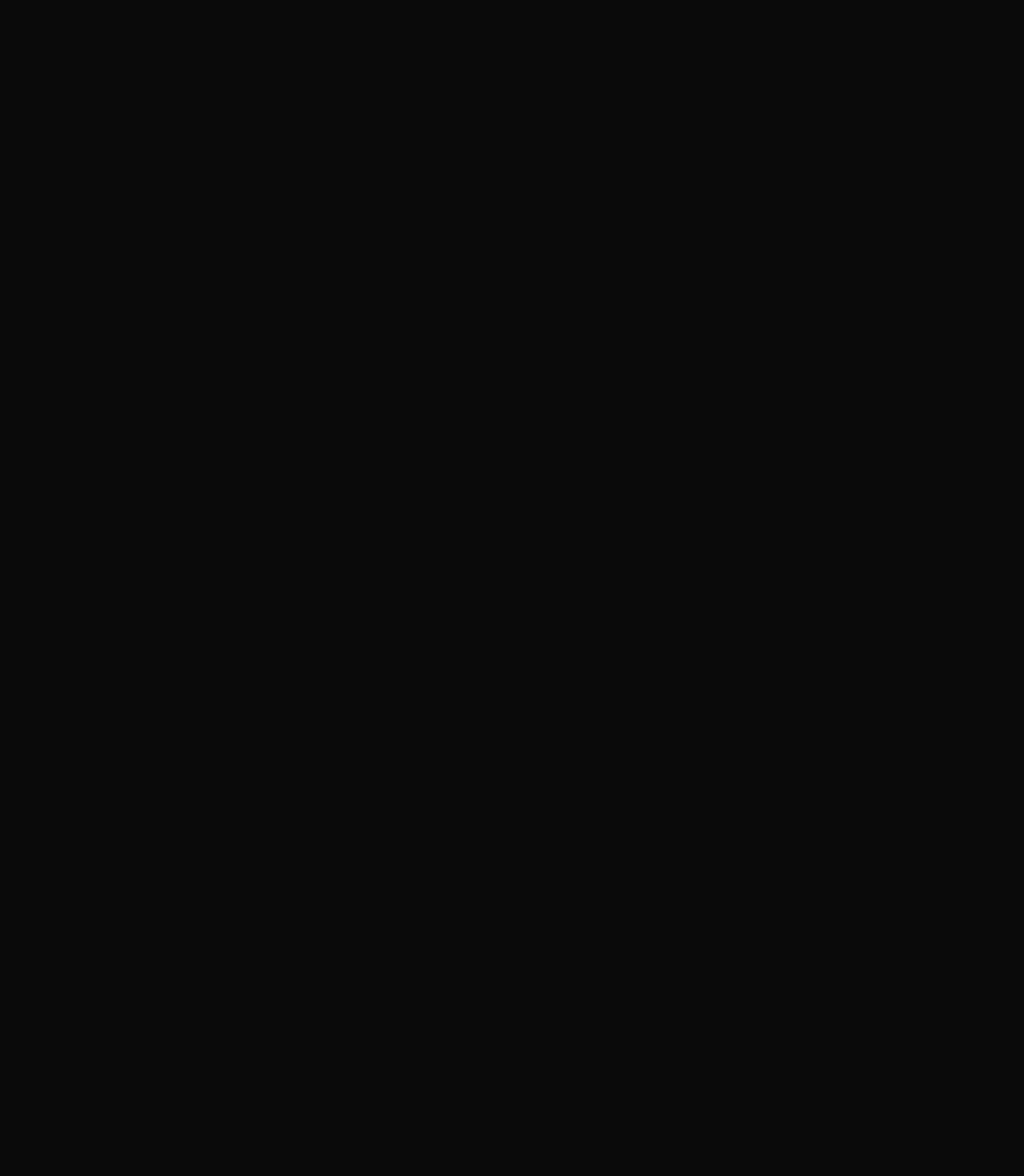
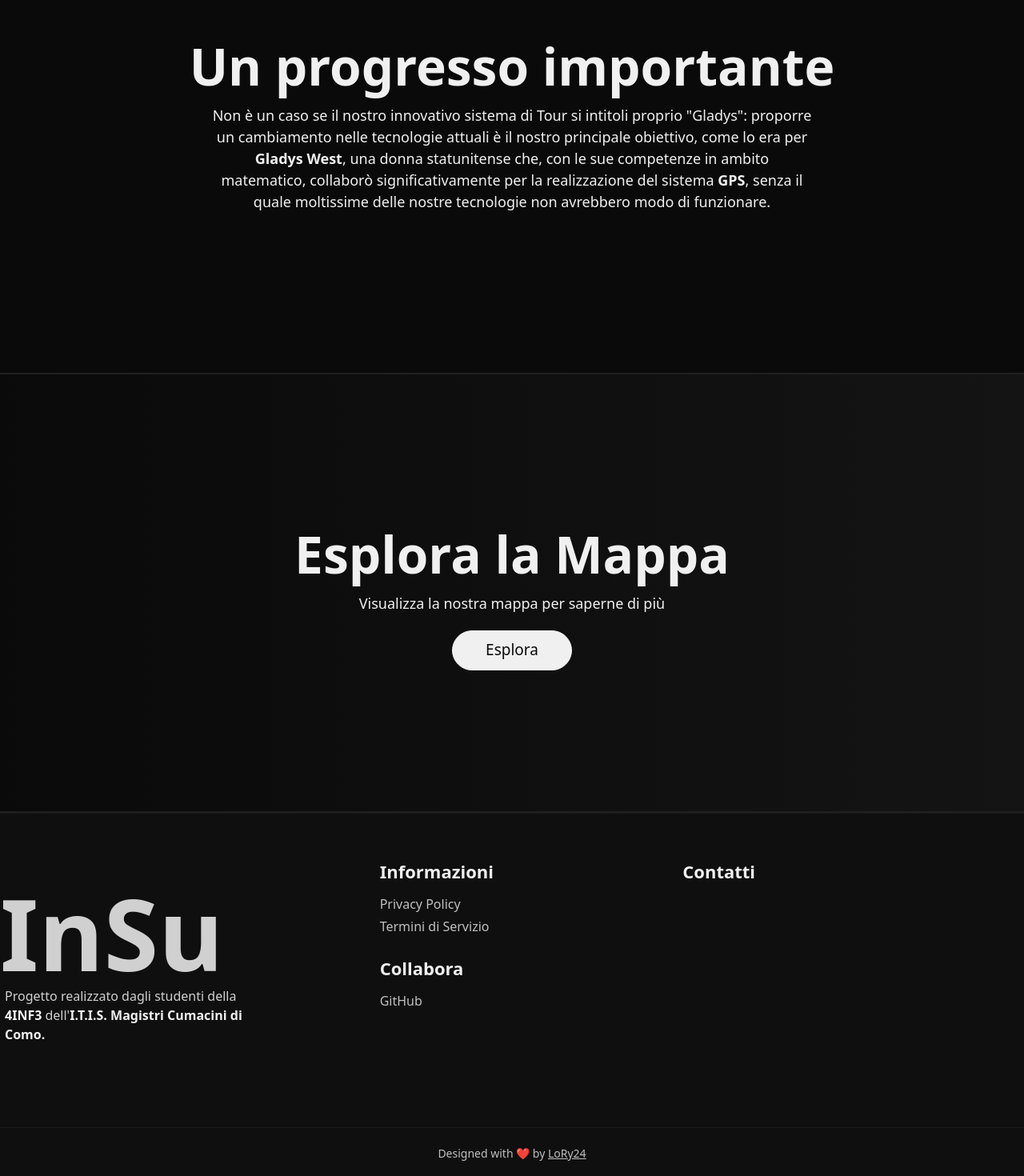
Before and after one commit to LoRy24/InSu-Web, a Next.js app: page /gladys in a window 1280 px wide. Shown: the part 640-2110 px from the top of the page at 80% size. Before the commit the page ends 800 px from the top, so only its background shows below. Built offline with nearby package versions, Linux system fonts and the light colour scheme; a web font is replaced by a local one.

Commit message:
Modifiche alla Navbar e al Footer

```diff
--- a/src/app/gladys/page.tsx
+++ b/src/app/gladys/page.tsx
@@ -2,15 +2,17 @@
 import SplitText from "@/components/reactbits/SplitText";
 import AnimatedContent from "@/components/reactbits/AnimatedContent";
 import DotGrid from "@/components/reactbits/DotGrid";
+import GlareHover from "@/components/reactbits/GlareHover";
+import Footer from "@/components/layouts/Footer";
 
 export default function GladysPage() {
     return (
-        <div>
+        <div className={"flex flex-col"}>
             <Navbar page={1}/>
             <div id={"head"} className={"fixed z-10 w-full h-118.75 flex flex-col items-center justify-center"}>
                 <div className={"relative h-full z-1 flex flex-col items-center justify-center"}>
                     <SplitText
-                        text="Nome Pagina"
+                        text="Gladys"
                         className="text-[114px] font-black text-center select-none cursor-default mb-0 mt-18"
                         ease="elastic.out(1, 0.3)"
                         splitType="chars"
@@ -25,7 +27,7 @@
                         className={"mb-10"}
                         delay={0.6}
                     >
-                        <p className={"max-w-100 text-center mt-0"}>Dettagli</p>
+                        <p className={"max-w-100 text-center mt-0"}>Esplora il territorio con le nostre tecnologie</p>
                     </AnimatedContent>
                 </div>
                 <div id={"home-page-head-background"} className={"absolute -z-100 w-full h-[50vh]"}>
@@ -37,8 +39,103 @@
                     />
                 </div>
             </div>
-            <div id={"page-content"} className={"relative z-20 w-full bg-[#0a0a0a] top-118.75 py-16"}>
-
+            <div id={"page-content"} className={"relative z-20 w-full bg-[#0a0a0a] top-118.75"}>
+                <div id={"brief"} className={"flex flex-col items-center justify-center min-h-[400px] py-50"}>
+                    <AnimatedContent
+                        distance={100}
+                        direction="vertical"
+                        reverse={false}
+                        duration={0.8}
+                        ease="power3.out"
+                        initialOpacity={0}
+                        animateOpacity
+                        scale={1}
+                        threshold={0.1}
+                        delay={0}
+                    >
+                        <h1 className={"font-black text-[64px]"}>Un progresso importante</h1>
+                    </AnimatedContent>
+                    <AnimatedContent
+                        distance={100}
+                        direction="vertical"
+                        reverse={false}
+                        duration={0.8}
+                        ease="power3.out"
+                        initialOpacity={0}
+                        animateOpacity
+                        scale={1}
+                        threshold={0.1}
+                        delay={0.15}
+                    >
+                        <p className={"font-normal text-[18px] max-w-187.5 text-center"}>
+                            Non è un caso se il nostro innovativo sistema di Tour si intitoli proprio "Gladys": proporre un cambiamento
+                            nelle tecnologie attuali è il nostro principale obiettivo, come lo era per <b>Gladys West</b>, una donna statunitense
+                            che, con le sue competenze in ambito matematico, collaborò significativamente per la realizzazione del
+                            sistema <b>GPS</b>, senza il quale moltissime delle nostre tecnologie non avrebbero modo di funzionare.
+                        </p>
+                    </AnimatedContent>
+                </div>
+                <div id={"view-map"} className={"w-full flex flex-col items-center justify-center min-h-[550px] py-30 border-y-[#202020] border-y-2 bg-[linear-gradient(90deg,rgba(10,10,10,1)_0%,rgba(20,20,20,1)_100%)]"}>
+                    <AnimatedContent
+                        distance={100}
+                        direction="vertical"
+                        reverse={false}
+                        duration={0.8}
+                        ease="power3.out"
+                        initialOpacity={0}
+                        animateOpacity
+                        scale={1}
+                        threshold={0.1}
+                        delay={0}
+                    >
+                        <h1 className={"font-black text-[64px]"}>Esplora la Mappa</h1>
+                    </AnimatedContent>
+                    <AnimatedContent
+                        distance={100}
+                        direction="vertical"
+                        reverse={false}
+                        duration={0.8}
+                        ease="power3.out"
+                        initialOpacity={0}
+                        animateOpacity
+                        scale={1}
+                        threshold={0.1}
+                        delay={0.15}
+                    >
+                        <p className={"font-normal text-[18px] max-w-187.5 text-center mb-5"}>
+                            Visualizza la nostra mappa per saperne di più
+                        </p>
+                    </AnimatedContent>
+                    <AnimatedContent
+                        distance={150}
+                        direction="vertical"
+                        reverse={false}
+                        duration={1.2}
+                        ease="power3.out"
+                        initialOpacity={0}
+                        animateOpacity
+                        scale={1}
+                        threshold={0.1}
+                        delay={0.25}>
+                        <button id={"home-page-head-explore-button"} className={"text-[19px] font-medium text-[#0a0a0a] select-none"}>
+                            <GlareHover
+                                glareColor="#a0a0a0"
+                                glareOpacity={0.3}
+                                glareAngle={-30}
+                                glareSize={300}
+                                transitionDuration={800}
+                                playOnce={false}
+                                background={"#f0f0f0"}
+                                borderColor={"#f0f0f0"}
+                                width={"150px"}
+                                height={"50px"}
+                                borderRadius={"50px"}>
+                                Esplora
+                            </GlareHover>
+                        </button>
+                    </AnimatedContent>
+                </div>
+                <Footer/>
             </div>
         </div>
     );
--- a/src/components/layouts/Footer.tsx
+++ b/src/components/layouts/Footer.tsx
@@ -1,7 +1,29 @@
 export default function Footer() {
     return (
-        <div>
-
+        <div className={"flex flex-col items-center justify-center border-t-1 border-t-[#1a1a1a]"}>
+            <div id={"footer-content"} className={"bg-[#0f0f0f] w-full flex flex-col items-center py-14"}>
+                <div className={"w-full max-w-375 grid grid-cols-3"}>
+                    <div id={"logo"} className={"flex flex-col justify-center"}>
+                        <h1 className={"font-black text-[124px] h-[160px] text-[#d0d0d0] m-0"}>InSu</h1>
+                        <p className={"mb-12 pl-1.5 text-[#d0d0d0] max-w-85"}>Progetto realizzato dagli studenti della <span className={"font-bold text-[#f0f0f0]"}>4INF3</span> dell'<span className={"font-bold text-[#f0f0f0]"}>I.T.I.S. Magistri Cumacini di Como.</span></p>
+                    </div>
+                    <div id={"legal-info"} className={"mr-12 ml-12 flex flex-col gap-y-1"}>
+                        <h1 className={"text-[22px] font-black mb-2"}>Informazioni</h1>
+                        <a href={""} className={"text-[#c0c0c0]"}>Privacy Policy</a>
+                        <a href={""} className={"text-[#c0c0c0]"}>Termini di Servizio</a>
+                        <h1 className={"text-[22px] font-black mb-2 mt-5"}>Collabora</h1>
+                        <a href={""} className={"text-[#c0c0c0]"}>GitHub</a>
+                    </div>
+                    <div id={"legal-info"}>
+                        <h1 className={"text-[22px] font-black"}>Contatti</h1>
+                    </div>
+                </div>
+            </div>
+            <div id={"credits"} className={"w-full h-16 flex flex-row items-center justify-center"}>
+                <div id={"credits-content"} className={"bg-[#0f0f0f] border-t-1 border-t-[#1a1a1a] w-full h-full flex flex-row items-center justify-center"}>
+                    <h1 className={"text-[#c0c0c0] text-[14px]"}>Designed with ❤️ by <a href={"https://github.lory24.dev"} className={"underline"}>LoRy24</a></h1>
+                </div>
+            </div>
         </div>
     );
 }
--- a/src/components/layouts/Navbar.tsx
+++ b/src/components/layouts/Navbar.tsx
@@ -59,7 +59,7 @@
 
     return (
         <div id={"main-navbar-container"} className={"max-[1220px]:hidden w-full h-full"}>
-            <nav id={"navbar"} className={"w-full fixed z-50 pointer-events-auto"}>
+            <nav id={"navbar"} className={"w-full fixed z-500 pointer-events-auto"}>
                 <div id={"navbar-desktop"} className={`hidden ${desktopNavExtended ? "bg-[#0a0a0a] h-92 border-b border-b-[#202020]" : "h-18"} backdrop-blur-lg h-18 min-[1220px]:flex flex-col items-center justify-start px-16 transition-[height] duration-250 ease`}>
                     <div id={"navbar-desktop-content"} className={"w-full h-18 flex items-center justify-center max-w-375"}>
                         {/* PARTE SINISTRA */}
--- a/src/components/ui/home/HomeButtons.tsx
+++ b/src/components/ui/home/HomeButtons.tsx
@@ -54,7 +54,7 @@
 
 export function TourShowMoreCard() {
     return (
-        <button className={"text-start"}>
+        <button className={"text-start"} onClick={() => redirect(("/gladys"))}>
             <AnimatedContent
                 duration={0.6}
                 delay={0.15}
```
